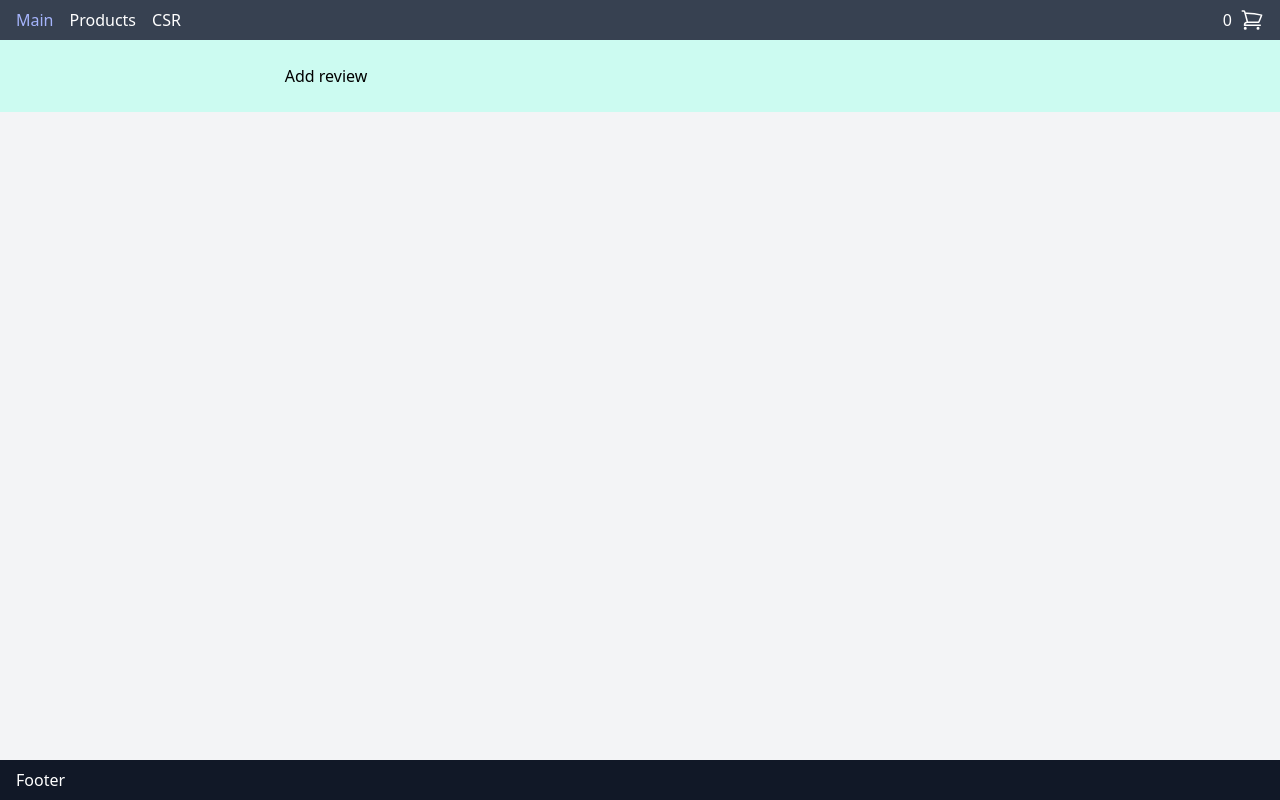
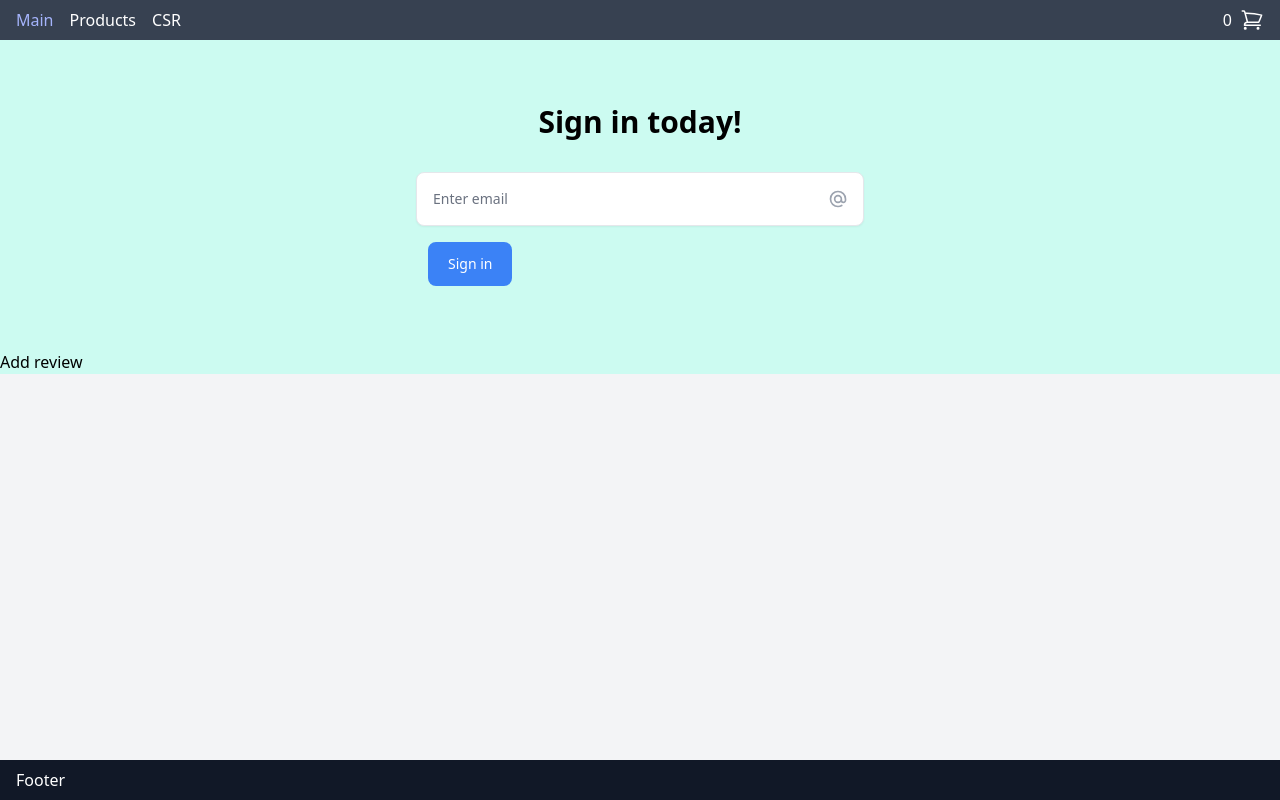
Before and after one commit to aleksander-mrozek/e-commerce, a Next.js app: page / in a window 1280 px wide. Built offline with nearby package versions, Linux system fonts and the light colour scheme.

Commit message:
feat(newsletter):add subscription to mailing list with mailerlite

```diff
--- a/components/CheckoutForm.tsx
+++ b/components/CheckoutForm.tsx
@@ -22,15 +22,12 @@ const checkoutFormSchema = yup
 type CheckoutFormData = yup.InferType<typeof checkoutFormSchema>;
 
 export const CheckoutForm = () => {
-  const {
-    register,
-    setValue,
-    handleSubmit,
-    formState: { errors },
-  } = useForm<CheckoutFormData>({
+  const { register, handleSubmit } = useForm<CheckoutFormData>({
     resolver: yupResolver(checkoutFormSchema),
   });
+
   const onSubmit = handleSubmit((data) => console.log(data));
+
   return (
     <section>
       <h1 className="sr-only">Checkout</h1>
--- a/components/Main.tsx
+++ b/components/Main.tsx
@@ -5,9 +5,5 @@ interface MainProps {
 }
 
 export const Main = ({ children }: MainProps) => {
-  return (
-    <main className="bg-teal-100 flex-grow mx-auto w-full grid p-6 gap-6 sm:grid-cols-2">
-      {children}
-    </main>
-  );
+  return <main className="bg-teal-100 w-full">{children}</main>;
 };
--- /dev/null
+++ b/components/NewsletterForm.tsx
@@ -0,0 +1,87 @@
+import { yupResolver } from "@hookform/resolvers/yup";
+import { useMutation } from "@tanstack/react-query";
+import { useForm } from "react-hook-form";
+import * as yup from "yup";
+
+const useAddToNewsletterMutation = () =>
+  useMutation({
+    mutationKey: ["add-to-newsletter"],
+    async mutationFn({ emailNewsletter }: { emailNewsletter: string }) {
+      await fetch("http://localhost:3000/api/hello", {
+        method: "POST",
+        headers: { "Content-Type": "application/json" },
+        body: JSON.stringify({ emailNewsletter }),
+      });
+    },
+  });
+
+const newsletterFormSchema = yup
+  .object({
+    emailNewsletter: yup.string().email().required(),
+  })
+  .required();
+
+type CheckoutFormData = yup.InferType<typeof newsletterFormSchema>;
+
+export const NewsletterForm = () => {
+  const { register, handleSubmit } = useForm<CheckoutFormData>({
+    resolver: yupResolver(newsletterFormSchema),
+  });
+
+  const { mutate } = useAddToNewsletterMutation();
+
+  const onSubmit = handleSubmit((data) => mutate(data));
+
+  return (
+    <div className="mx-auto max-w-screen-xl px-4 py-16 sm:px-6 lg:px-8">
+      <div className="mx-auto max-w-lg text-center">
+        <h1 className="text-2xl font-bold sm:text-3xl">Sign in today!</h1>
+      </div>
+
+      <form
+        className="mx-auto mt-8 mb-0 max-w-md space-y-4"
+        onSubmit={onSubmit}
+      >
+        <div>
+          <label htmlFor="email" className="sr-only">
+            Email
+          </label>
+
+          <div className="relative">
+            <input
+              type="email"
+              className="w-full rounded-lg border-gray-200 p-4 pr-12 text-sm shadow-sm"
+              placeholder="Enter email"
+              required
+              {...register("emailNewsletter", { required: "Enter email" })}
+            />
+
+            <span className="absolute inset-y-0 right-4 inline-flex items-center">
+              <svg
+                xmlns="http://www.w3.org/2000/svg"
+                className="h-5 w-5 text-gray-400"
+                fill="none"
+                viewBox="0 0 24 24"
+                stroke="currentColor"
+              >
+                <path
+                  strokeLinecap="round"
+                  strokeLinejoin="round"
+                  strokeWidth="2"
+                  d="M16 12a4 4 0 10-8 0 4 4 0 008 0zm0 0v1.5a2.5 2.5 0 005 0V12a9 9 0 10-9 9m4.5-1.206a8.959 8.959 0 01-4.5 1.207"
+                />
+              </svg>
+            </span>
+          </div>
+        </div>
+
+        <button
+          type="submit"
+          className="ml-3 inline-block rounded-lg bg-blue-500 px-5 py-3 text-sm font-medium text-white"
+        >
+          Sign in
+        </button>
+      </form>
+    </div>
+  );
+};
--- a/pages/index.tsx
+++ b/pages/index.tsx
@@ -1,4 +1,5 @@
 import { Main } from "../components/Main";
+import { NewsletterForm } from "../components/NewsletterForm";
 import { useCreateProductReviewMutation } from "../generated/graphql";
 
 const Home = () => {
@@ -20,12 +21,15 @@ const Home = () => {
 
   return (
     <Main>
+      <NewsletterForm />
+      <div>
         <button onClick={addReview} type="button">
           Add review
         </button>
         {loading && <div className="text-red-500">Loading...</div>}
         {error && <pre>{JSON.stringify(error, null, 2)}</pre>}
         {data && <pre>{JSON.stringify(data, null, 2)}</pre>}
+      </div>
     </Main>
   );
 };
```
Lines whose indentation alone changed are shown as unchanged.
